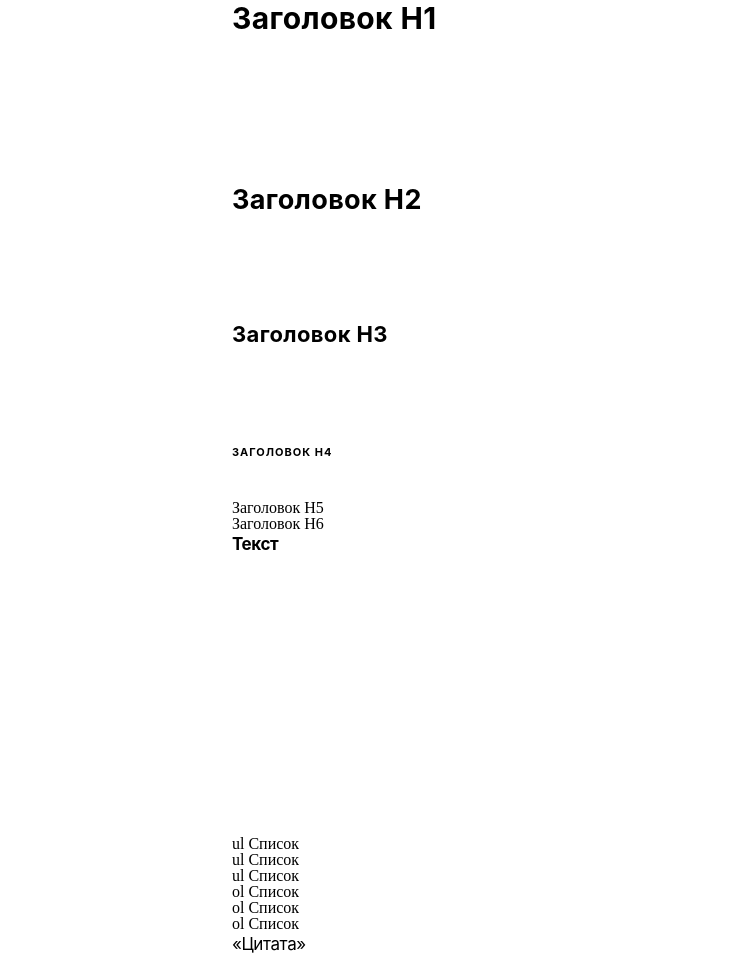
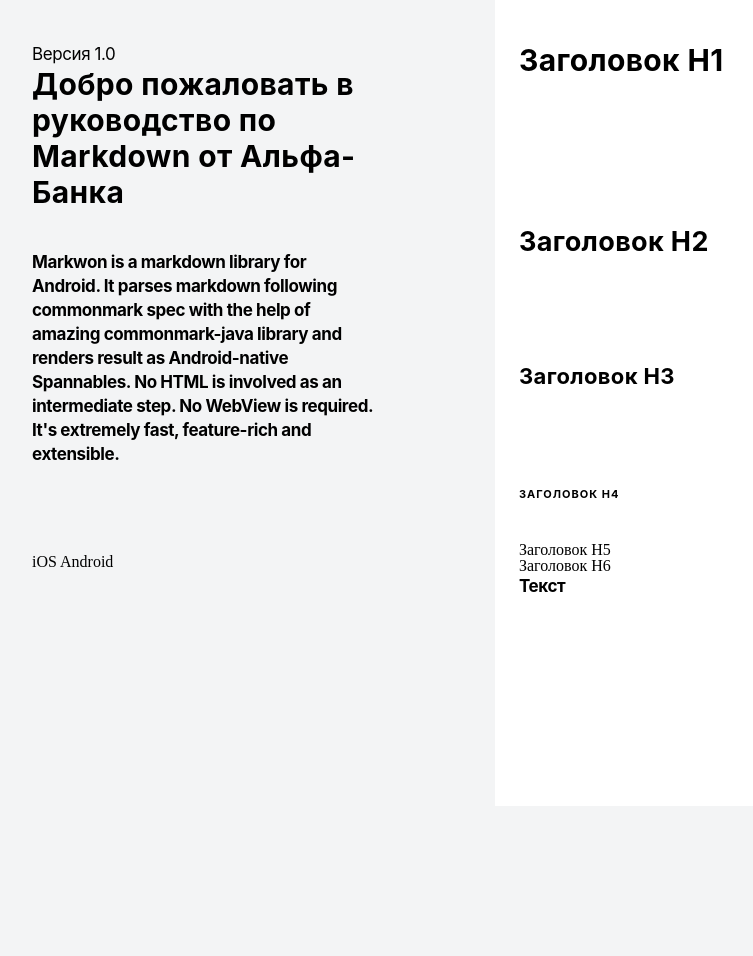
Before and after one commit to marynotmariya/markdown-test, a plain HTML site: page index.html in a window 1280 px wide. Shown: the whole page, without its empty margins (201-954 px from the left). After the commit the page ends 806 px from the top, so only its background shows below. Drawn offline with Linux system fonts and the light colour scheme.

Commit message:
Добавил описательный блок про маркдаун

```diff
--- a/Stylesheets/page.css
+++ b/Stylesheets/page.css
@@ -1,10 +1,26 @@
+::-webkit-scrollbar {
+    width: 0px;  /* Remove scrollbar space */
+    background: transparent;  /* Optional: just make scrollbar invisible */
+}
 body{
     display: flex;
     align-items: center;
     justify-content: center;
+    background-color: #F3F4F5;
+    height: 100vh;
 }
 .iphone-container{
     width: 100%;
-    max-width: 414px;
-
+    max-width: 327px;
+    height: 716px;
+    overflow: hidden;
+    overflow-y: scroll;
+    background-color: #ffffff;
+    padding: 48px 24px 48px 24px;
+    margin: 48px;
 }
+.description{
+    height: 716px;
+    padding: 48px 24px 48px 24px;
+    margin: 48px;
+}
--- a/index.html
+++ b/index.html
@@ -8,6 +8,13 @@
       <title></title>
    </head>
    <body>
+       <div class="description">
+           <q>Версия 1.0</q>
+           <h1>Добро пожаловать в руководство по Markdown от Альфа-Банка</h1>
+           <p>Markwon is a markdown library for Android. It parses markdown following commonmark spec  with the help of amazing commonmark-java  library and renders result as Android-native Spannables. No HTML is involved as an intermediate step. No WebView is required. It's extremely fast, feature-rich and extensible.</p>
+           <a>iOS</a>
+           <a>Android</a>
+       </div>
        <div class="iphone-container">
        <h1>Заголовок H1</h1>
        <h2>Заголовок H2</h2>
```
Also changed, not shown: Img/alfa-bank-logo_m.svg (added).
